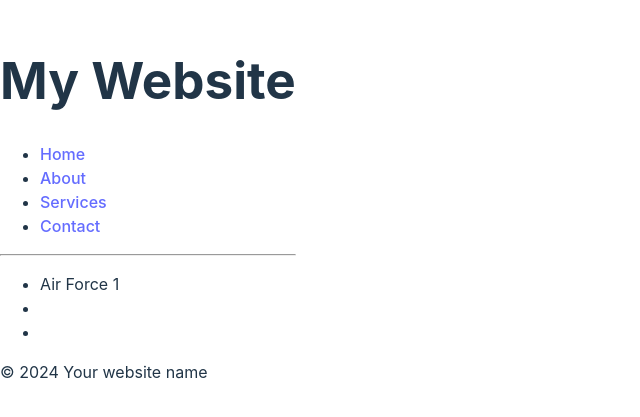
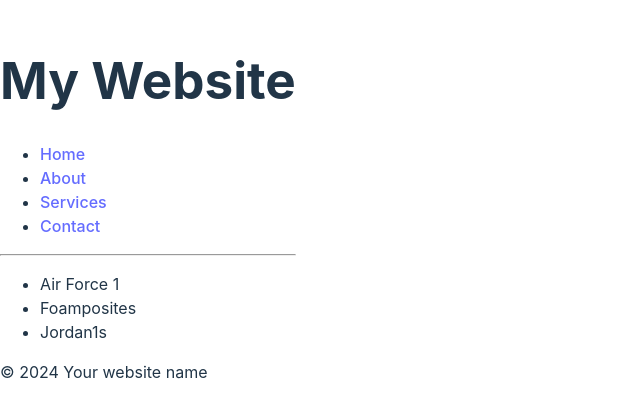
Before and after one commit to illwillgusto/brocodewebsite, a React (Vite) app in the folder my-newreact-app/: page / in a window 1280 px wide. Shown: the part 191-608 px from the top of the page, without its empty margins (0-640 px from the left). Built offline with nearby package versions, Linux system fonts and the light colour scheme.

Commit message:
Update Shoes.jsx
shoe variables added to the list items

```diff
--- a/my-newreact-app/src/Shoes.jsx
+++ b/my-newreact-app/src/Shoes.jsx
@@ -1,16 +1,14 @@
+function Shoes() {
+	const shoe1 = 'Foamposites';
+	const shoe2 = 'Jordan1s';
 
-function Shoes() {
-
-  const shoe1 = "Foamposites";
-  const shoe2 = "Jordan1s";
-
-  return(
-    <ul>
-      <li>Air Force 1</li>
-      <li></li>
-      <li></li>
-    </ul>
-  );
+	return (
+		<ul>
+			<li>Air Force 1</li>
+			<li>{shoe1}</li>
+			<li>{shoe2}</li>
+		</ul>
+	);
 }
 
-export default Shoes
+export default Shoes;
```
